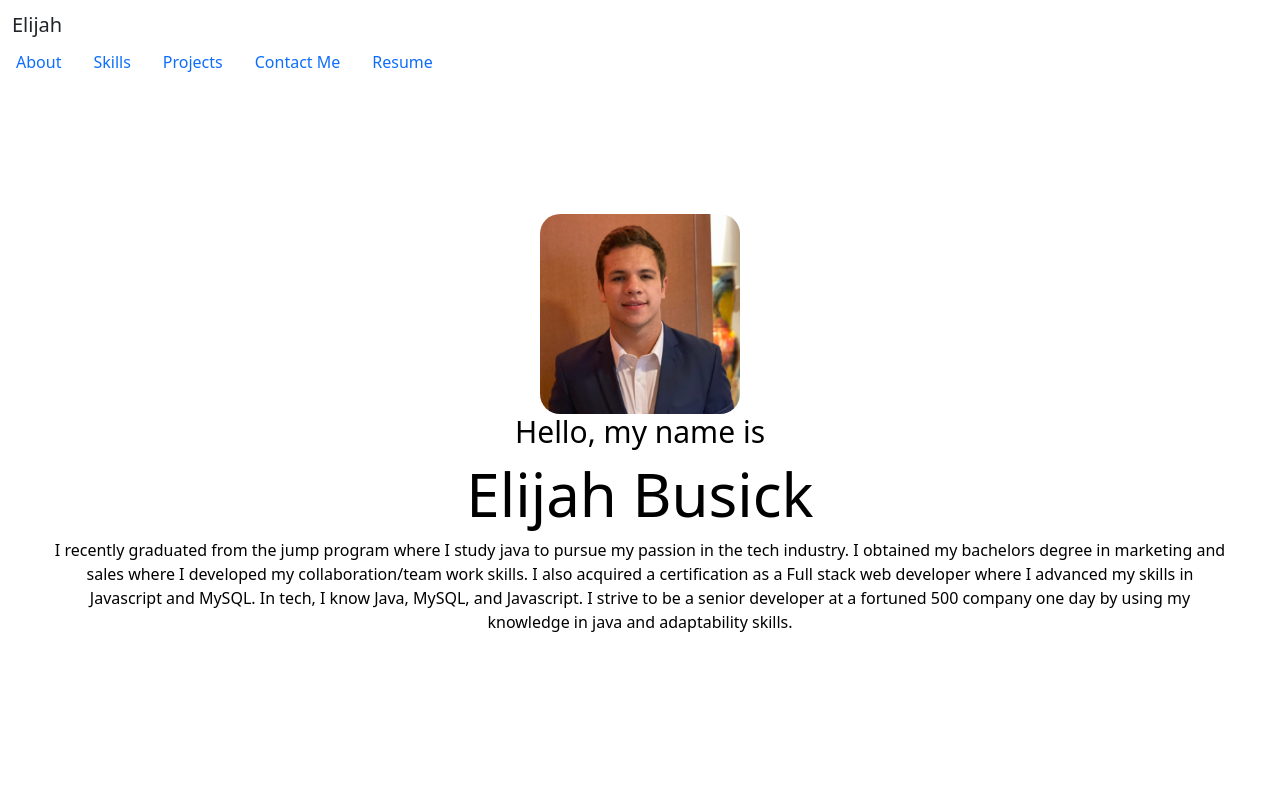
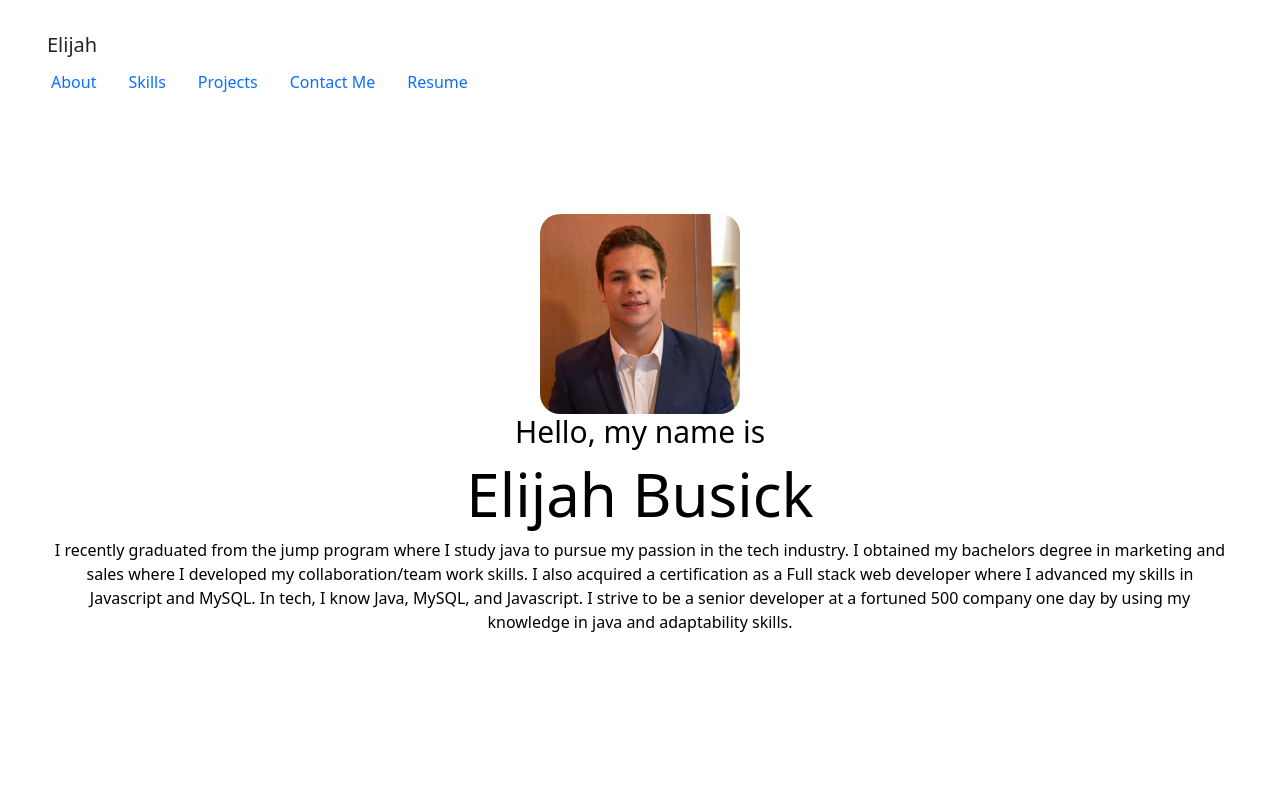
Before and after one commit to Elijahb22/the-portfolio, a React (Create React App) app: page / in a window 1280 px wide. Shown: the top 793 px of the page. Built offline with nearby package versions, Linux system fonts and the light colour scheme.

Commit message:
styling functionality

```diff
--- a/src/components/Nav/nav.js
+++ b/src/components/Nav/nav.js
@@ -4,7 +4,7 @@ const nav = () => {
 
   return (
     <div className='nav'>
-        {/* <div className='nav-w'> */}
+         <div className='nav-w'>
             <nav class="navbar bg-body-tertiary">
                 <div class="container-fluid">
                     <span class="navbar-brand mb-0 h1">Elijah</span>
@@ -30,7 +30,7 @@ const nav = () => {
                 </ul>
             </div>
            </nav>
-       {/* </div> */}
+        </div>
   </div>
   )
 }
```
